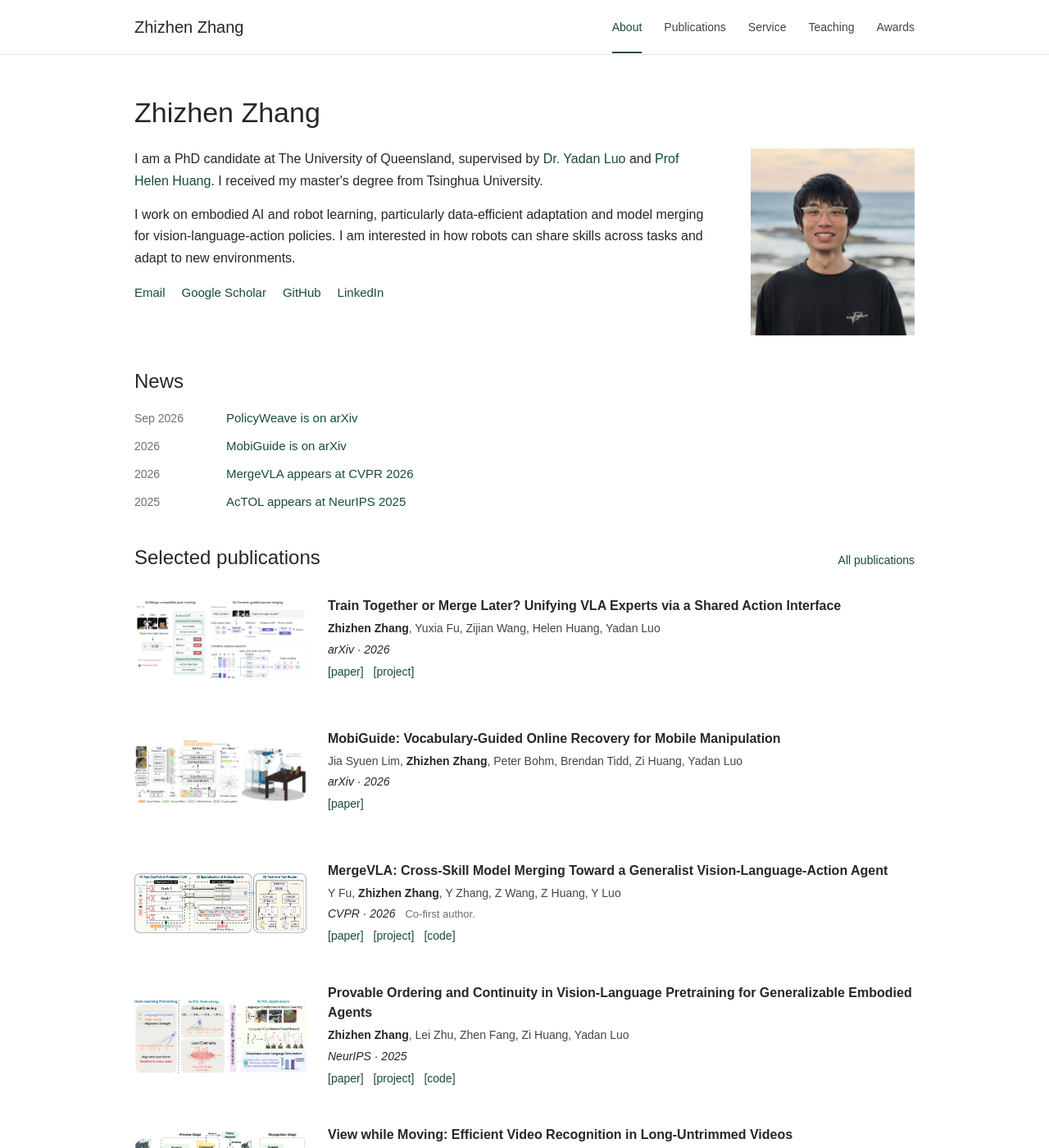
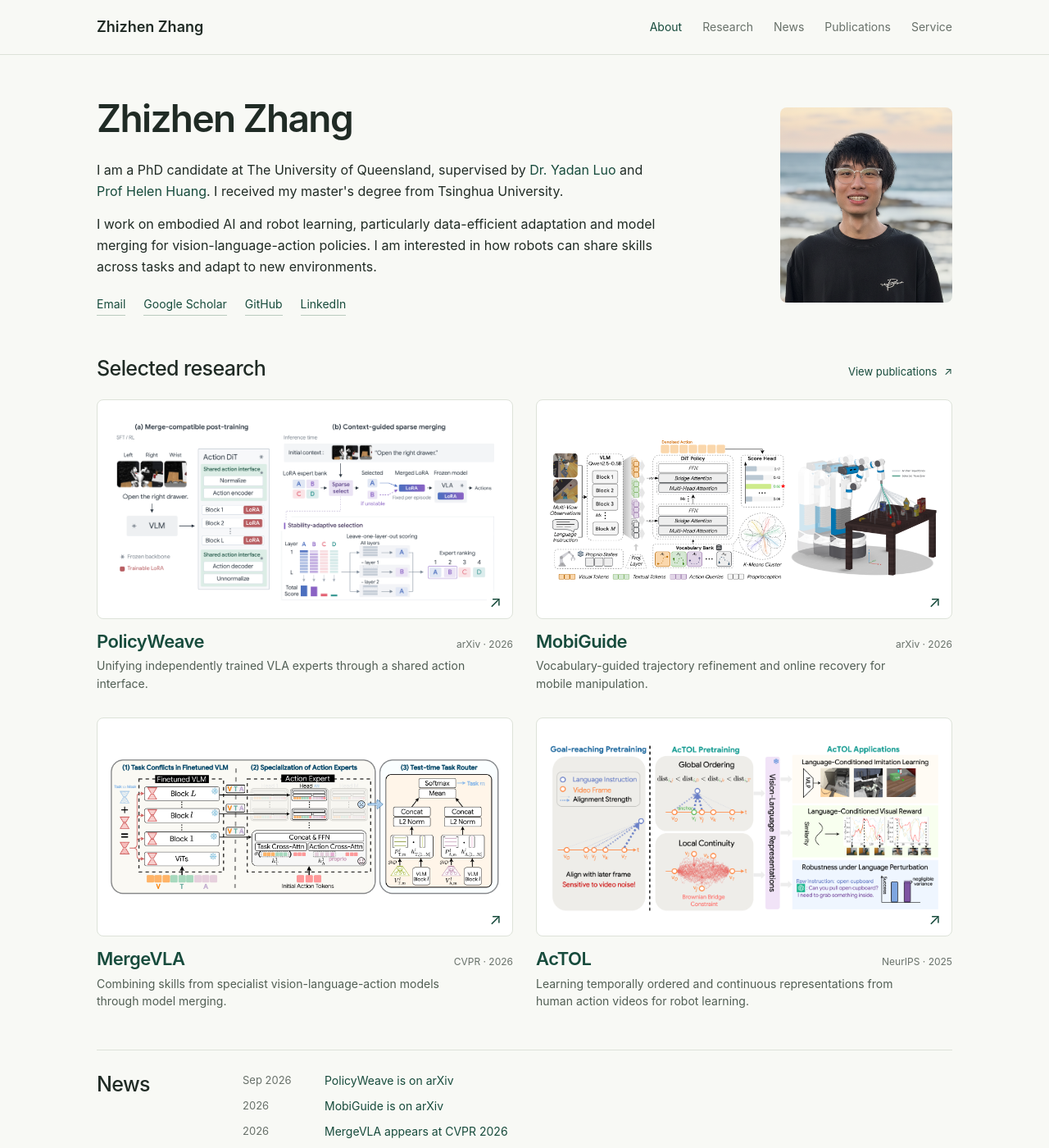
Before and after one commit to Daisy-zzz/homepage, a Jekyll site: the page built from index.html, in a window 1280 px wide and 1400 px high. Shown: the whole window at 82% size. Built offline with Jekyll 4.4.1, drawn with Linux system fonts in a browser that asks for light colours; some of the changed text lies outside the part shown.

Commit message:
Introduce a warm forest-green research portfolio with visual highlights

```diff
--- a/_data/navigation.yml
+++ b/_data/navigation.yml
@@ -1,11 +1,11 @@
 main:
   - title: About
     url: /
+  - title: Research
+    url: /#research
+  - title: News
+    url: /#news
   - title: Publications
     url: /publications/
   - title: Service
     url: /#service
-  - title: Teaching
-    url: /#teaching
-  - title: Awards
-    url: /#awards
--- a/_data/publications.yml
+++ b/_data/publications.yml
@@ -14,6 +14,8 @@
   teaser_alt: 'PolicyWeave method: shared-interface post-training and context-guided sparse merging'
   teaser_source: https://policyweave.github.io/assets/images/method.png
   source_url: https://arxiv.org/abs/2609.33125
+  feature_name: PolicyWeave
+  feature_description: Unifying independently trained VLA experts through a shared action interface.
 - title: 'MobiGuide: Vocabulary-Guided Online Recovery for Mobile Manipulation'
   authors: Jia Syuen Lim, Zhizhen Zhang, Peter Bohm, Brendan Tidd, Zi Huang, Yadan Luo
   authors_html: Jia Syuen Lim, <strong>Zhizhen Zhang</strong>, Peter Bohm, Brendan Tidd, Zi Huang, Yadan Luo
@@ -30,6 +32,8 @@
   teaser_alt: 'MobiGuide framework: vocabulary-guided trajectory refinement and scoring'
   teaser_source: https://arxiv.org/html/2604.01567v2/figs/mobiguide_flowchart.png
   teaser_figure: Figure 4 in arXiv:2604.01567v2
+  feature_name: MobiGuide
+  feature_description: Vocabulary-guided trajectory refinement and online recovery for mobile manipulation.
 - title: 'MergeVLA: Cross-Skill Model Merging Toward a Generalist Vision-Language-Action Agent'
   authors: Y Fu, Z Zhang, Y Zhang, Z Wang, Z Huang, Y Luo
   authors_html: Y Fu, <strong>Zhizhen Zhang</strong>, Y Zhang, Z Wang, Z Huang, Y Luo
@@ -48,6 +52,8 @@
   project_url: https://mergevla.github.io/
   paper_url: https://openaccess.thecvf.com/content/CVPR2026/html/Fu_MergeVLA_Cross-Skill_Model_Merging_Toward_a_Generalist_Vision-Language-Action_Agent_CVPR_2026_paper.html
   code_url: https://github.com/MergeVLA/MergeVLA
+  feature_name: MergeVLA
+  feature_description: Combining skills from specialist vision-language-action models through model merging.
 - title: Provable Ordering and Continuity in Vision-Language Pretraining for Generalizable Embodied Agents
   authors: Zhizhen Zhang, Lei Zhu, Zhen Fang, Zi Huang, Yadan Luo
   authors_html: <strong>Zhizhen Zhang</strong>, Lei Zhu, Zhen Fang, Zi Huang, Yadan Luo
@@ -65,6 +71,8 @@
   project_url: https://actol-pretrain.github.io/
   paper_url: https://papers.neurips.cc/paper_files/paper/2025/hash/68fa5b1f1c024639685be9668fd5dc32-Abstract-Conference.html
   code_url: https://github.com/Daisy-zzz/AcTOL
+  feature_name: AcTOL
+  feature_description: Learning temporally ordered and continuous representations from human action videos for robot learning.
 - title: Contrastive Learning for Implicit Social Factors in Social Media Popularity Prediction
   authors: Z Zhang, R Qiu, X Xie
   authors_html: <strong>Zhizhen Zhang</strong>, R Qiu, X Xie
--- /dev/null
+++ b/_includes/news-item.html
@@ -0,0 +1 @@
+<article class="news-item"><time>{{ item.date }}</time><h3>{% if item.url %}<a href="{{ item.url }}" target="_blank" rel="noopener noreferrer">{{ item.title | remove: '!' }}</a>{% else %}{{ item.title | remove: '!' }}{% endif %}</h3></article>
--- a/assets/css/main.css
+++ b/assets/css/main.css
@@ -1,136 +1,163 @@
 :root {
   --accent: #174b3c;
-  --accent-hover: #10382c;
-  --ink: #232927;
-  --muted: #67736d;
-  --line: #e3e9e5;
-  --paper: #fff;
-  --measure: 1000px;
+  --accent-hover: #0e3429;
+  --ink: #202b25;
+  --muted: #68716a;
+  --line: #dde2d9;
+  --paper: #f8f9f5;
+  --measure: 1100px;
 }
 * { box-sizing: border-box; }
-html { scroll-behavior: smooth; scroll-padding-top: 94px; }
-body { margin: 0; color: var(--ink); background: var(--paper); font-family: Arial, Helvetica, sans-serif; font-size: 16px; line-height: 1.65; -webkit-font-smoothing: antialiased; }
+html { scroll-behavior: smooth; scroll-padding-top: 88px; }
+body { margin: 0; color: var(--ink); background: var(--paper); font-family: -apple-system, BlinkMacSystemFont, "Segoe UI", Arial, sans-serif; font-size: 16px; line-height: 1.65; -webkit-font-smoothing: antialiased; }
 a { color: var(--accent); text-decoration: none; text-underline-offset: 4px; }
 a:hover { color: var(--accent-hover); text-decoration: underline; }
-a:focus-visible, button:focus-visible, input:focus-visible { outline: 2px solid var(--accent); outline-offset: 4px; }
-img { max-width: 100%; display: block; }
+a:focus-visible, button:focus-visible, input:focus-visible, summary:focus-visible { outline: 2px solid var(--accent); outline-offset: 5px; }
+img { display: block; max-width: 100%; }
+p, figure { margin: 0; }
+h1, h2, h3 { margin: 0; line-height: 1.3; }
 button, input { font: inherit; }
 [hidden] { display: none !important; }
-p, figure { margin: 0; }
-h1, h2, h3 { margin: 0; line-height: 1.3; }
-.skip-link { position: fixed; top: -100px; left: 20px; z-index: 10; padding: 8px 15px; background: var(--accent); color: #fff; }
+.skip-link { position: fixed; top: -100px; left: 20px; z-index: 10; background: var(--accent); color: white; padding: 8px 14px; }
 .skip-link:focus { top: 8px; }
-.site-header { position: sticky; top: 0; z-index: 5; background: rgba(255,255,255,.97); border-bottom: 1px solid var(--line); }
-.header-inner { max-width: var(--measure); margin: auto; padding: 0 24px; min-height: 66px; display: flex; align-items: center; justify-content: space-between; gap: 24px; }
-.brand { font-size: 20px; font-weight: 400; color: var(--ink); white-space: nowrap; }
+.site-header { position: sticky; top: 0; z-index: 5; background: rgba(248,249,245,.97); border-bottom: 1px solid var(--line); }
+.header-inner { max-width: var(--measure); margin: auto; padding: 0 28px; min-height: 66px; display: flex; align-items: center; justify-content: space-between; gap: 24px; }
+.brand { font-size: 18px; font-weight: 600; color: var(--ink); white-space: nowrap; }
 .brand:hover { text-decoration: none; }
-.site-nav { display: flex; align-items: center; gap: 27px; }
-.site-nav a { font-size: 14px; line-height: 64px; color: #3c4741; position: relative; }
-.site-nav a:hover, .site-nav a.active { color: var(--accent); text-decoration: none; }
-.site-nav a.active::after { content: ''; position: absolute; bottom: 0; height: 2px; left: 0; right: 0; background: var(--accent); }
-.nav-toggle { display: none; background: transparent; border: 0; color: var(--accent); padding: 8px 0 8px 12px; cursor: pointer; }
+.site-nav { display: flex; align-items: center; gap: 25px; }
+.site-nav a { color: var(--muted); font-size: 14px; line-height: 64px; }
+.site-nav a:hover, .site-nav a.active { color: var(--accent); }
+.nav-toggle { display: none; padding: 8px 0 8px 12px; color: var(--accent); background: none; border: 0; cursor: pointer; }
 .nav-toggle span { margin-left: 6px; }
-.page-shell { max-width: var(--measure); margin: 0 auto; padding: 48px 24px 72px; }
-.profile-heading { margin-bottom: 22px; }
-.profile-heading h1 { font-size: 34px; font-weight: 400; }
-.profile-grid { display: grid; grid-template-columns: minmax(0,1fr) 200px; gap: 44px; align-items: start; }
-.profile-copy > p { margin-bottom: 15px; }
-.profile-photo { width: 200px; }
-.profile-photo img { width: 200px; height: 228px; object-fit: cover; }
-.profile-links { display: flex; flex-wrap: wrap; gap: 8px 20px; margin-top: 17px; font-size: 15px; }
-.content-section { margin-top: 40px; }
-.content-section > h2, .section-heading { margin-bottom: 18px; }
-h2 { font-size: 24px; font-weight: 400; color: var(--ink); }
-.section-heading { display: flex; align-items: baseline; justify-content: space-between; gap: 20px; }
-.section-heading > a { font-size: 14px; white-space: nowrap; }
-.news-list { display: grid; gap: 9px; }
-.news-item { display: grid; grid-template-columns: 90px minmax(0,1fr); gap: 22px; }
-.news-item time { font-size: 14px; color: var(--muted); padding-top: 1px; }
-.news-item h3 { font-size: 15px; font-weight: 400; line-height: 1.65; }
-.publications { display: grid; gap: 30px; }
-.publication { display: grid; grid-template-columns: 210px minmax(0,1fr); gap: 26px; align-items: center; }
-.publication-visual { background: #fff; min-width: 0; aspect-ratio: 1.6; display: flex; align-items: center; justify-content: center; overflow: hidden; }
+.page-shell { max-width: var(--measure); margin: auto; padding: 48px 28px 56px; }
+.profile-grid { display: grid; grid-template-columns: minmax(0,1fr) 210px; gap: 72px; align-items: center; }
+.profile-copy h1 { font-size: clamp(36px,4vw,46px); font-weight: 600; letter-spacing: -1.6px; margin-bottom: 19px; }
+.profile-copy > p { margin-bottom: 13px; max-width: 690px; }
+.profile-photo img { width: 210px; height: 238px; object-fit: cover; border-radius: 8px; }
+.profile-links { display: flex; flex-wrap: wrap; gap: 8px 22px; margin-top: 20px; font-size: 14px; }
+.profile-links a { padding-bottom: 2px; border-bottom: 1px solid #bacbbf; }
+.content-section { margin-top: 48px; }
+h2 { font-size: 25px; font-weight: 550; letter-spacing: -.6px; }
+.section-heading { display: flex; align-items: baseline; justify-content: space-between; gap: 20px; margin-bottom: 22px; }
+.section-heading > a { font-size: 13px; white-space: nowrap; }
+.section-heading > a span { margin-left: 5px; }
+.featured-grid { display: grid; grid-template-columns: repeat(2,minmax(0,1fr)); gap: 30px 28px; }
+.featured-work { min-width: 0; }
+.featured-visual { position: relative; display: flex; align-items: center; justify-content: center; width: 100%; aspect-ratio: 1.9; padding: 16px; background: #fff; border: 1px solid var(--line); border-radius: 8px; overflow: hidden; transition: border-color .18s ease; }
+.featured-visual img { width: 100%; height: 100%; object-fit: contain; transition: transform .22s ease; }
+.featured-visual:hover { border-color: #7e9c87; }
+.featured-visual:hover img { transform: scale(1.025); }
+.visual-arrow { position: absolute; right: 10px; bottom: 7px; color: var(--accent); font-size: 19px; line-height: 1; background: rgba(255,255,255,.92); border-radius: 3px; padding: 3px; }
+.featured-heading { display: flex; align-items: baseline; justify-content: space-between; gap: 10px; margin-top: 13px; }
+.featured-heading h3 { font-size: 22px; font-weight: 600; letter-spacing: -.5px; }
+.featured-heading h3 a { color: var(--accent); }
+.featured-heading > span { font-size: 12px; color: var(--muted); white-space: nowrap; }
+.featured-work > p { margin-top: 5px; font-size: 14px; line-height: 1.55; color: #515e54; max-width: 470px; }
+.news-section { display: grid; grid-template-columns: 150px minmax(0,1fr); gap: 12px 28px; padding: 25px 0; border-top: 1px solid var(--line); border-bottom: 1px solid var(--line); }
+.news-list { display: grid; gap: 8px; }
+.news-item { display: grid; grid-template-columns: 82px minmax(0,1fr); gap: 18px; }
+.news-item time { font-size: 13px; color: var(--muted); padding-top: 1px; }
+.news-item h3 { font-size: 14px; font-weight: 400; line-height: 1.65; }
+.older-news { grid-column: 2; font-size: 13px; color: var(--muted); }
+.older-news summary { cursor: pointer; width: fit-content; }
+.older-news[open] .news-list { margin-top: 12px; }
+.publications { display: grid; gap: 25px; }
+.publication { display: grid; grid-template-columns: 170px minmax(0,1fr); gap: 27px; align-items: center; }
+.publication-visual { display: flex; align-items: center; justify-content: center; min-width: 0; aspect-ratio: 1.65; background: #fff; padding: 5px; border-radius: 4px; overflow: hidden; }
 .publication-visual img { width: 100%; height: 100%; object-fit: contain; }
-.publication-placeholder { padding: 0; background: #e8ede7; }
+.publication-placeholder { background: #e8ede7; padding: 0; }
 .publication-content { min-width: 0; }
-.publication-meta { display: flex; flex-wrap: wrap; align-items: baseline; gap: 4px 12px; margin-top: 3px; font-size: 14px; }
-.venue-label { color: var(--ink); font-style: italic; }
-.author-note { color: var(--muted); font-size: 13px; }
-.publication h3 { font-size: 16px; font-weight: 600; line-height: 1.5; }
+.publication h3 { font-size: 16px; font-weight: 600; line-height: 1.45; }
 .publication h3 a { color: var(--ink); }
 .publication h3 a:hover { color: var(--accent); }
-.publication-authors { font-size: 14px; line-height: 1.6; color: #454545; margin-top: 4px; }
+.publication-authors { margin-top: 4px; font-size: 13px; line-height: 1.6; color: #566058; }
 .publication-authors strong { color: var(--ink); font-weight: 600; }
-.paper-links { display: flex; flex-wrap: wrap; gap: 12px; margin-top: 4px; }
-.paper-links a { color: var(--accent); font-size: 14px; line-height: 1.65; }
-.record-list { display: grid; gap: 11px; }
-.record-item { display: grid; grid-template-columns: 90px minmax(0,1fr); gap: 22px; font-size: 15px; }
-.record-year { color: var(--muted); font-size: 14px; }
+.publication-meta { display: flex; flex-wrap: wrap; align-items: baseline; gap: 4px 12px; margin-top: 3px; font-size: 13px; }
+.venue-label { font-style: italic; }
+.author-note { color: var(--muted); font-size: 12px; }
+.paper-links { display: flex; flex-wrap: wrap; gap: 12px; margin-top: 3px; font-size: 13px; }
+.academic-grid { display: grid; grid-template-columns: repeat(2,minmax(0,1fr)); gap: 30px 48px; border-top: 1px solid var(--line); padding-top: 30px; margin-top: 48px; }
+.academic-grid .content-section { margin-top: 0; }
+.academic-grid h2 { font-size: 20px; margin-bottom: 16px; }
+.record-list { display: grid; gap: 10px; }
+.record-item { display: grid; grid-template-columns: 84px minmax(0,1fr); gap: 14px; font-size: 14px; line-height: 1.6; }
+.record-year { color: var(--muted); font-size: 12px; padding-top: 2px; }
 .site-footer { border-top: 1px solid var(--line); }
-.footer-inner { max-width: var(--measure); margin: auto; padding: 19px 24px; display: flex; justify-content: space-between; gap: 12px; font-size: 11px; color: var(--muted); }
+.footer-inner { max-width: var(--measure); margin: auto; padding: 22px 28px; display: flex; justify-content: space-between; gap: 12px; color: var(--muted); font-size: 12px; }
 .footer-inner > span:last-child { display: flex; gap: 9px; }
-.page-heading { margin-bottom: 27px; }
-.page-heading h1 { font-size: 34px; font-weight: 400; margin-bottom: 12px; }
-.scholar-link { font-size: 15px; }
-.archive-toolbar { display: flex; align-items: center; gap: 15px; padding: 17px 0; margin-bottom: 29px; border-top: 1px solid var(--line); border-bottom: 1px solid var(--line); }
-.archive-toolbar label { color: var(--accent); font-size: 13px; font-weight: 500; }
-.archive-toolbar input { flex: 1; min-width: 0; padding: 9px 12px; border: 1px solid #cbd7cf; border-radius: 4px; background: #fff; color: var(--ink); font-size: 14px; }
-.archive-toolbar input::placeholder { color: #75817a; }
-#result-count { color: var(--muted); font-size: 12px; white-space: nowrap; }
+.page-heading { margin-bottom: 24px; }
+.page-heading h1 { font-size: 38px; font-weight: 550; letter-spacing: -1px; margin-bottom: 10px; }
+.scholar-link { font-size: 14px; }
+.archive-toolbar { display: flex; align-items: center; gap: 16px; padding: 16px 0; margin-bottom: 28px; border-top: 1px solid var(--line); border-bottom: 1px solid var(--line); }
+.archive-toolbar label { font-size: 13px; }
+.archive-toolbar input { flex: 1; min-width: 0; padding: 10px 12px; border: 1px solid #c9d3c7; border-radius: 5px; background: #fff; color: var(--ink); font-size: 14px; }
+#result-count { font-size: 12px; color: var(--muted); white-space: nowrap; }
 .empty-state { color: var(--muted); padding: 20px 0; }
 @media (max-width: 800px) {
+  .profile-grid { grid-template-columns: minmax(0,1fr) 180px; gap: 32px; }
+  .profile-photo img { width: 180px; height: 214px; }
   .site-nav { gap: 18px; }
-  .profile-grid { grid-template-columns: minmax(0,1fr) 180px; gap: 30px; }
-  .profile-photo, .profile-photo img { width: 180px; }
-  .profile-photo img { height: 214px; }
-  .publication { grid-template-columns: 200px minmax(0,1fr); gap: 23px; }
+  .featured-grid { gap: 25px 20px; }
+  .featured-heading { flex-wrap: wrap; gap: 3px 10px; }
+  .featured-visual { padding: 10px; }
+  .news-section { grid-template-columns: 110px minmax(0,1fr); gap: 12px 20px; }
+  .academic-grid { gap: 30px; }
 }
 @media (max-width: 620px) {
-  html { scroll-padding-top: 82px; }
+  html { scroll-padding-top: 78px; }
   body { font-size: 15px; }
-  .header-inner { flex-wrap: wrap; gap: 0; padding: 0 20px; min-height: 60px; }
-  .brand { font-size: 20px; line-height: 60px; }
+  .header-inner { flex-wrap: wrap; gap: 0; min-height: 60px; padding: 0 20px; }
+  .brand { line-height: 60px; }
   .nav-toggle:not([hidden]) { display: block; }
-  .site-nav { width: 100%; flex-wrap: wrap; gap: 0 24px; padding-bottom: 8px; }
-  .site-nav a { font-size: 14px; line-height: 42px; }
+  .site-nav { width: 100%; flex-wrap: wrap; gap: 0 23px; padding-bottom: 8px; }
+  .site-nav a { line-height: 42px; }
   .nav-enhanced .site-nav { display: none; }
   .nav-enhanced .site-nav.is-open { display: flex; }
-  .page-shell { padding: 32px 20px 48px; }
-  .profile-heading h1 { font-size: 30px; }
-  .profile-heading { margin-bottom: 24px; }
-  .profile-grid { display: flex; flex-direction: column; gap: 22px; }
-  .profile-photo { order: -1; width: 140px; }
-  .profile-photo img { width: 140px; height: 158px; }
-  .profile-copy > p { margin-bottom: 12px; }
-  .profile-links { margin-top: 17px; }
-  h2 { font-size: 24px; }
-  .content-section { margin-top: 32px; }
-  .news-item, .record-item { grid-template-columns: 66px minmax(0,1fr); gap: 15px; }
-  .news-item time, .record-year { font-size: 13px; }
-  .news-item h3 { font-size: 15px; }
-  .section-heading { flex-wrap: wrap; gap: 8px 15px; }
-  .publication { grid-template-columns: 1fr; gap: 14px; }
-  .publication-visual { width: 100%; max-width: 380px; aspect-ratio: 1.9; }
+  .page-shell { padding: 30px 20px 40px; }
+  .profile-grid { display: block; }
+  .profile-photo { margin-top: 22px; }
+  .profile-photo img { width: 136px; height: 154px; }
+  .profile-copy h1 { font-size: 36px; letter-spacing: -1px; margin-bottom: 15px; }
+  .profile-links { gap: 8px 18px; margin-top: 16px; }
+  .content-section { margin-top: 34px; }
+  h2 { font-size: 23px; }
+  .section-heading { flex-wrap: wrap; gap: 8px 15px; margin-bottom: 18px; }
+  .featured-grid { grid-template-columns: 1fr; gap: 27px; }
+  .featured-visual { aspect-ratio: 1.85; padding: 12px; }
+  .featured-heading { flex-wrap: nowrap; }
+  .featured-heading h3 { font-size: 22px; }
+  .featured-work > p { font-size: 14px; }
+  .news-section { grid-template-columns: 1fr; padding: 22px 0; gap: 16px; }
+  .older-news { grid-column: 1; }
+  .news-item { grid-template-columns: 74px minmax(0,1fr); gap: 12px; }
+  .news-item time { font-size: 12px; }
+  .publication { grid-template-columns: 1fr; gap: 12px; }
+  .publication-visual { width: 100%; max-width: 300px; aspect-ratio: 2; padding: 8px; }
   .publication-placeholder { padding: 0; }
-  .publications { gap: 30px; }
-  .publication h3 { font-size: 16px; }
   .publication-authors { font-size: 14px; }
+  .paper-links { font-size: 14px; }
   .paper-links a { padding: 3px 0; }
-  .record-item { font-size: 15px; }
-  .footer-inner { padding: 19px 20px; flex-direction: column; gap: 4px; }
-  .page-heading h1 { font-size: 30px; }
+  .publications { gap: 28px; }
+  .academic-grid { grid-template-columns: 1fr; gap: 28px; margin-top: 34px; padding-top: 26px; }
+  .academic-grid h2 { font-size: 21px; }
+  .footer-inner { padding: 20px; flex-direction: column; gap: 5px; }
+  .page-heading h1 { font-size: 33px; }
   .archive-toolbar { flex-wrap: wrap; gap: 8px; }
   .archive-toolbar input { flex-basis: 100%; order: 3; font-size: 16px; }
   #result-count { margin-left: auto; }
 }
-@media (prefers-reduced-motion: reduce) { html { scroll-behavior: auto; } }
+@media (prefers-reduced-motion: reduce) {
+  html { scroll-behavior: auto; }
+  .featured-visual, .featured-visual img { transition: none; }
+  .featured-visual:hover img { transform: none; }
+}
 @media print {
-  .site-header, .site-footer, .skip-link, .archive-toolbar, .paper-links { display: none !important; }
+  .site-header, .site-footer, .skip-link, .archive-toolbar, .featured-section, .paper-links { display: none !important; }
+  body { background: white; font-size: 11px; }
   .page-shell { max-width: none; padding: 0; }
-  body { font-size: 11px; }
   .content-section { margin-top: 20px; }
-  .publication { break-inside: avoid; grid-template-columns: 150px minmax(0,1fr); gap: 20px; }
+  .profile-copy h1 { font-size: 30px; }
+  .publication { break-inside: avoid; grid-template-columns: 130px minmax(0,1fr); gap: 20px; }
+  .publications { gap: 16px; }
   h2 { font-size: 20px; }
-  .profile-heading h1 { font-size: 30px; }
-  .publications { gap: 18px; }
 }
--- a/index.html
+++ b/index.html
@@ -5,11 +5,9 @@ description: Zhizhen Zhang — PhD candidate at The University of Queensland, re
 permalink: /
 ---
 <section class="profile-section" id="about" aria-labelledby="profile-title">
-  <header class="profile-heading">
-    <h1 id="profile-title">Zhizhen Zhang</h1>
-  </header>
   <div class="profile-grid">
     <div class="profile-copy">
+      <h1 id="profile-title">Zhizhen Zhang</h1>
       <p>{{ site.data.profile.lead_prefix }} {% for supervisor in site.data.profile.supervisors %}<a href="{{ supervisor.url }}" target="_blank" rel="noopener noreferrer">{{ supervisor.name }}</a>{% unless forloop.last %} and {% endunless %}{% endfor %}. {{ site.data.profile.lead_suffix }}</p>
       <p>{{ site.data.profile.research_summary }}</p>
       <div class="profile-links" aria-label="Contact and profiles"><a href="mailto:{{ site.data.profile.email }}">Email</a><a href="{{ site.data.profile.scholar_url }}" target="_blank" rel="noopener noreferrer">Google Scholar</a><a href="{{ site.data.profile.github_url }}" target="_blank" rel="noopener noreferrer">GitHub</a><a href="{{ site.data.profile.linkedin_url }}" target="_blank" rel="noopener noreferrer">LinkedIn</a></div>
@@ -18,16 +16,34 @@ permalink: /
   </div>
 </section>
 
-<section class="content-section" id="news" aria-labelledby="news-title">
-  <h2 id="news-title">News</h2>
-  <div class="news-list">{% for item in site.data.highlights %}<article class="news-item"><time>{{ item.date }}</time><div><h3>{% if item.url %}<a href="{{ item.url }}" target="_blank" rel="noopener noreferrer">{{ item.title | remove: '!' }}</a>{% else %}{{ item.title | remove: '!' }}{% endif %}</h3></div></article>{% endfor %}</div>
+<section class="content-section featured-section" id="research" aria-labelledby="research-title">
+  <div class="section-heading"><h2 id="research-title">Selected research</h2><a href="#publications">View publications <span aria-hidden="true">↗</span></a></div>
+  <div class="featured-grid">
+    {% for publication in site.data.publications %}{% if publication.feature_name %}
+    <article class="featured-work">
+      <a class="featured-visual" href="{{ publication.project_url | default: publication.url }}" target="_blank" rel="noopener noreferrer" aria-label="Explore {{ publication.feature_name }}">
+        <img src="{{ publication.teaser_image | relative_url }}" alt="{{ publication.teaser_alt | escape }}" width="900" height="500" loading="lazy">
+        <span class="visual-arrow" aria-hidden="true">↗</span>
+      </a>
+      <div class="featured-heading"><h3><a href="{{ publication.project_url | default: publication.url }}" target="_blank" rel="noopener noreferrer">{{ publication.feature_name }}</a></h3><span>{{ publication.venue_short }}</span></div>
+      <p>{{ publication.feature_description }}</p>
+    </article>
+    {% endif %}{% endfor %}
+  </div>
 </section>
 
-<section class="content-section" id="research" aria-labelledby="research-title">
-  <div class="section-heading"><h2 id="research-title">Selected publications</h2><a href="{{ '/publications/' | relative_url }}">All publications</a></div>
-  <div class="publications">{% for publication in site.data.publications %}{% if publication.homepage_selected %}{% include publication.html %}{% endif %}{% endfor %}</div>
+<section class="content-section news-section" id="news" aria-labelledby="news-title">
+  <h2 id="news-title">News</h2>
+  <div class="news-list">{% for item in site.data.highlights limit:3 %}{% include news-item.html %}{% endfor %}</div>
+  {% if site.data.highlights.size > 3 %}<details class="older-news"><summary>Earlier news</summary><div class="news-list">{% for item in site.data.highlights offset:3 %}{% include news-item.html %}{% endfor %}</div></details>{% endif %}
 </section>
 
+<section class="content-section" id="publications" aria-labelledby="publications-title">
+  <div class="section-heading"><h2 id="publications-title">Publications</h2><a href="{{ '/publications/' | relative_url }}">Search publications <span aria-hidden="true">↗</span></a></div>
+  <div class="publications">{% for publication in site.data.publications %}{% include publication.html %}{% endfor %}</div>
+</section>
+
+<div class="academic-grid">
 <section class="content-section" id="service" aria-labelledby="service-title">
   <h2 id="service-title">Academic service</h2>
   <div class="record-list">{% for item in site.data.main_sections.professional_services %}<div class="record-item"><span class="record-year">{{ item.year }}</span><span>{{ item.text }}</span></div>{% endfor %}</div>
@@ -47,3 +63,5 @@ permalink: /
   <h2 id="activities-title">Academic activities</h2>
   <div class="record-list">{% for item in site.data.main_sections.academic_activities %}<div class="record-item"><span class="record-year">{{ item.year }}</span><span>{{ item.text }}</span></div>{% endfor %}</div>
 </section>
+
+</div>
```
